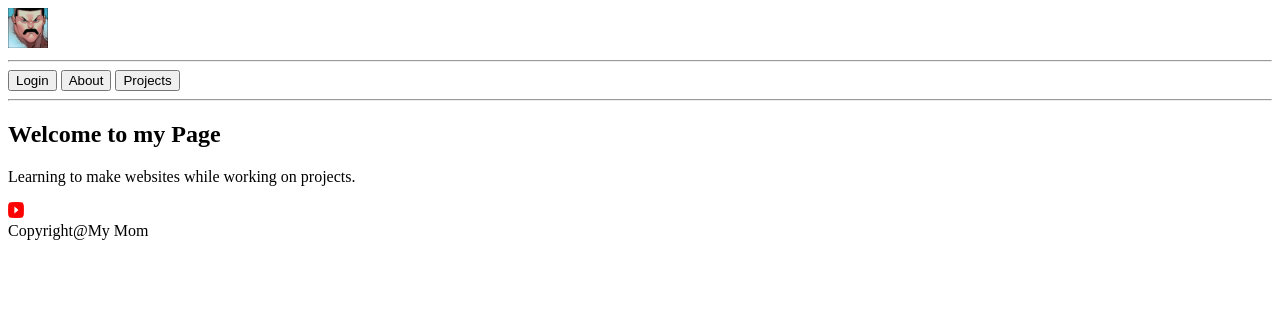
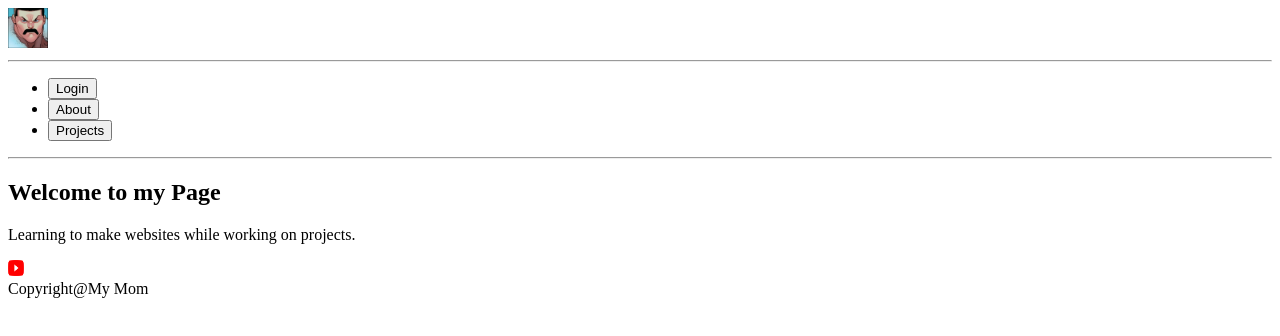
Before and after one commit to NicoChava/TestSolo, a plain HTML site: page index.html in a window 1280 px wide. Drawn offline with Linux system fonts and the light colour scheme.

Commit message:
Updated Index.html

```diff
--- a/index.html
+++ b/index.html
@@ -5,7 +5,7 @@
     <meta charset="UTF-8">
     <meta http-equiv="X-UA-Compatible" content="IE=edge">
     <meta name="viewport" content="width=device-width, initial-scale=1.0">
-    <title>Dicks</title>
+    <title>Welcome</title>
 </head>
 
 <body>
@@ -14,9 +14,11 @@
             <nav>
                 <img src="./Assets/Thragg29_001.jpg" width="40" height="40" alt="">
                 <hr>
-                <a href="login.html"><button>Login</button></a>
-                <a href="about.html"><button>About</button></a>
-                <a href="projects.html"><button>Projects</button></a>
+                <ul>
+                <li><a href="login.html"><button>Login</button></a></li>
+                <li><a href="about.html"><button>About</button></a></li>
+                <li><a href="projects.html"><button>Projects</button></a></li>
+            </ul>
                 <hr>
             </nav>
             <header>
```
